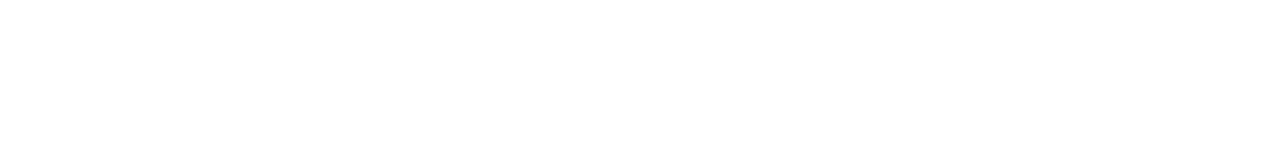
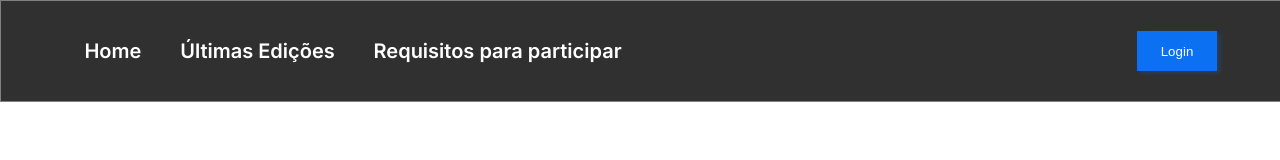
Before and after one commit to IanMacRod/Bootcamp-DNC, a plain HTML site: page index.html in a window 1280 px wide. Drawn offline with Linux system fonts and the light colour scheme.

Commit message:
Bootcamp com CSS

```diff
--- a/index.html
+++ b/index.html
@@ -4,9 +4,19 @@
     <meta charset="UTF-8">
     <meta http-equiv="X-UA-Compatible" content="IE=edge">
     <meta name="viewport" content="width=device-width, initial-scale=1.0">
+    <link rel="stylesheet" href="style.css">
     <title>Bootcamp | DNC</title>
 </head>
+
 <body>
+    <nav id="main">
+        <div id="menu">
+            <a href="">Home</a>
+            <a href="">Últimas Edições</a>
+            <a href="">Requisitos para participar</a>
+        </div>
+        <button>Login</button>
+    </nav>
 
 </body>
 </html>
--- /dev/null
+++ b/style.css
@@ -0,0 +1,46 @@
+@import url('https://fonts.googleapis.com/css2?family=Inter:wght@100;200;300;400;500;600;700;800;900&display=swap');
+
+body {
+    margin: 0px;
+    padding: 0px;
+}
+
+#main {
+    display: flex;
+    justify-content: space-between;
+    width: 100%;
+    height: 100px;
+    border: 1px solid gray;
+    background-color: #303030;
+    align-items: center;
+}
+
+#main div a {
+    color: white;
+    font-family: inter;
+    font-size: 20px;
+    font-weight: 600;
+    text-decoration: none;
+}
+
+#main div a:hover {
+    color: #cccccc;
+}
+
+#menu {
+    display: flex;
+    width: 45%;
+    justify-content: space-around;
+    margin-left: 5%;
+}
+
+button {
+    margin-right: 5%;
+    color: white;
+    background-color: #0c70f2;
+    cursor: pointer;
+    border: 0;
+    height: 40px;
+    width: 80px;
+    box-shadow: 3px 2px 4px rgba(12, 112, 242, 0.25);
+}
```
